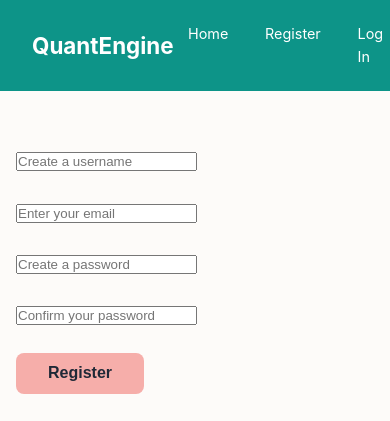
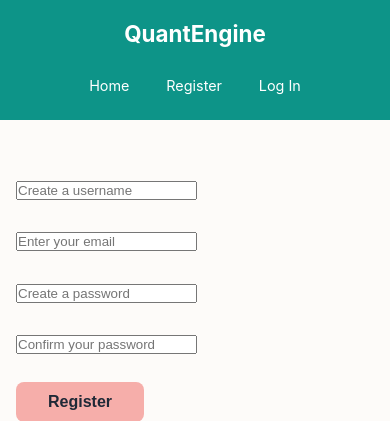
Before and after one commit to mimimanlyosei/quantengine, a Flask app: page /register in a window 390 px wide. Shown: the top 421 px of the page. Run offline with Flask 3, Linux system fonts and the light colour scheme.

Commit message:
Add responsive design for mobile screens
Media queries stack grid layouts vertically on screens under 600px,
fix nav wrapping, and correct viewport meta tag. Closes #39.

```diff
--- a/static/style.css
+++ b/static/style.css
@@ -173,7 +173,7 @@ button[type="submit"]:hover {
 
 .result-card .amount {
     font-size: 1.5rem;
-    font-weight: 700
+    font-weight: 700;
     color: var(--text);
 }
 
@@ -224,7 +224,7 @@ button[type="submit"]:hover {
 }
 
 .scenario-card-footer {
-    display: flex
+    display: flex;
     justify-content: flex-end;
 }
 
@@ -244,5 +244,36 @@ button[type="submit"]:hover {
     opacity: 0.85;
 }
 
+/* --- Responsive Design --------- */
 
-/* --- ect ----------------------- */
+@media (max-width: 600px) {
+    /* Header stacks vertically */
+    header {
+        flex-direction: column;
+        gap: 1rem;
+        text-align: center;
+    }
+
+    /* Nav links wrap */
+    nav {
+        flex-wrap: wrap;
+        justify-content: center;
+    }
+
+    /* Risk selector stacks */
+    .risk-selector {
+        grid-template-columns: 1fr;
+    }
+
+    /* Results grid */
+    .results-grid {
+        grid-template-columns: 1fr;
+    }
+
+    /* Scenario details single column */
+    .scenario-details {
+        grid-template-columns: 1fr;
+    }
+
+}
+/* --- ect ---------------------- */
--- a/templates/base.html
+++ b/templates/base.html
@@ -2,7 +2,7 @@
 <html lang="en">
 <head>
     <meta charset="UTF-8">
-    <meta name="viewport" content="width=, initial-scale=1.0">
+    <meta name="viewport" content="width=device-width, initial-scale=1.0">
     <title>{% block title %} quantengine {% endblock %}</title>
     <link rel="stylesheet" href="{{ url_for('static', filename='style.css') }}">
 
```
